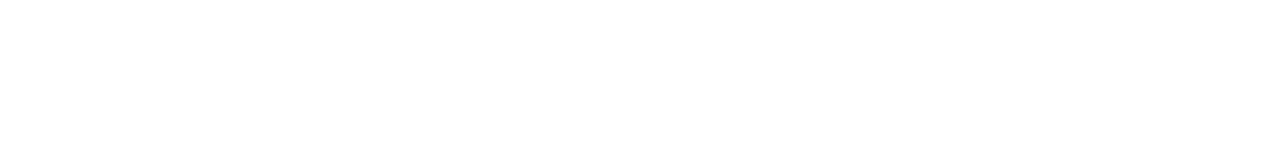
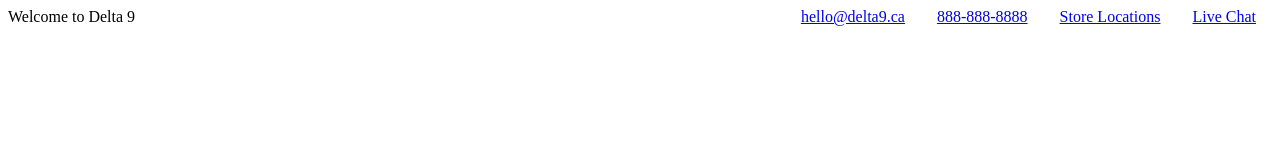
Before and after one commit to ReggyC/Delta9, a plain HTML site: page index.html in a window 1280 px wide. Drawn offline with Linux system fonts and the light colour scheme.

Commit message:
initial commit

```diff
--- a/css/style.css
+++ b/css/style.css
@@ -0,0 +1,29 @@
+header p{
+    display: none;
+    margin: 0;
+}
+
+header .dark-blue ul{
+    display: flex;
+    flex-wrap: wrap;
+    justify-content: center;
+}
+
+.dark-blue{
+    padding: 0.5rem;
+}
+
+header .dark-blue li{
+    padding: 0 1rem;
+}
+
+@media(min-width:768px){
+    header p{
+        display:block;
+    }
+    header .container{
+        display: flex;
+        flex-wrap: wrap;
+        justify-content: space-between;
+    }
+}
--- a/css/template.css
+++ b/css/template.css
@@ -166,3 +166,9 @@ img:not([alt]) {
 .clearfix::after {
   clear: both;
 }
+
+.no-list-styles {
+  list-style: none;
+  padding-left: 0;
+  margin: 0;
+}
--- a/index.html
+++ b/index.html
@@ -9,6 +9,26 @@
     <link rel="stylesheet" href="css/style.css">
   </head>
   <body>
+    <header>
+      <div class="dark-blue">
+        <div class="container">
+          <p>Welcome to Delta 9</p>
+          <ul class="no-list-styles">
+            <li><a href="#">hello@delta9.ca</a></li>
+            <li><a href="#">888-888-8888</a></li>
+            <li><a href="#">Store Locations</a></li>
+            <li><a href="#">Live Chat</a></li>
+          </ul>
+        </div>
+      </div>
+    </header>
 
+    <main>
+
+    </main>
+
+    <footer>
+
+    </footer>
   </body>
 </html>
```
